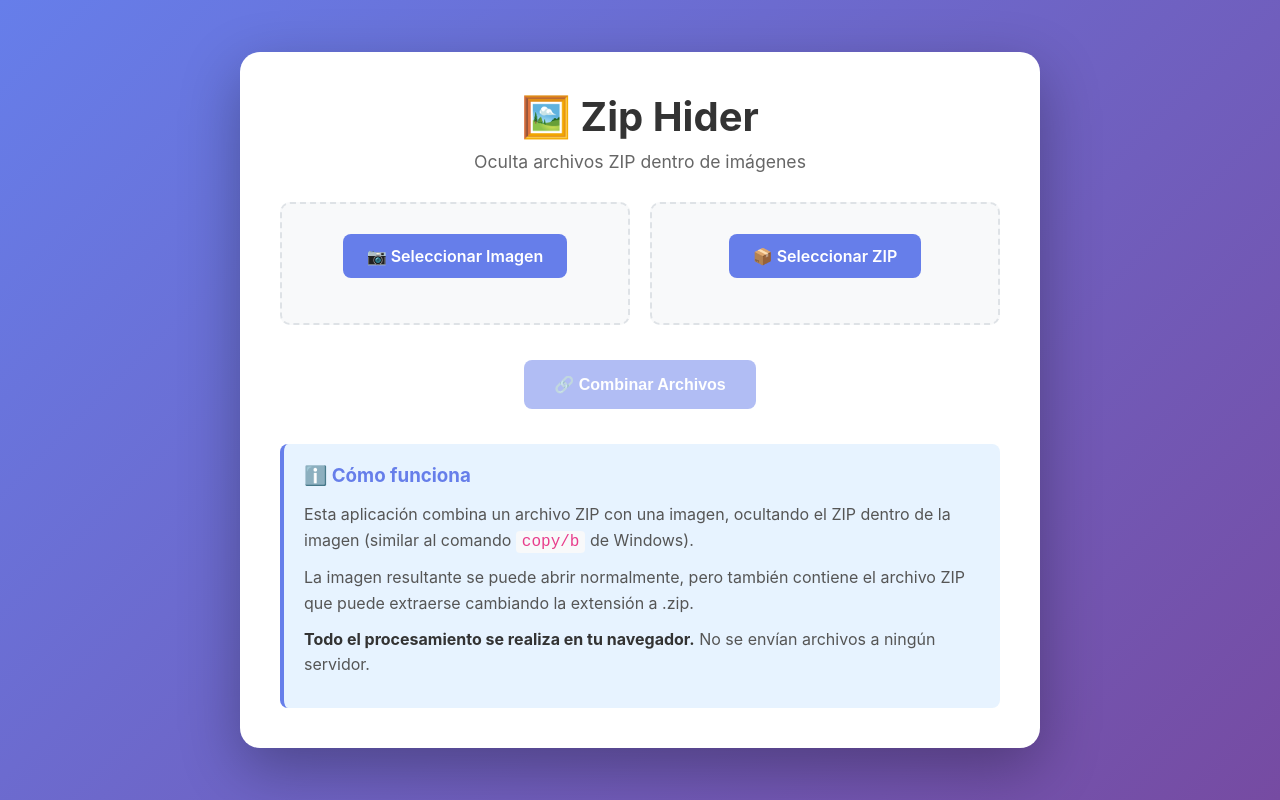
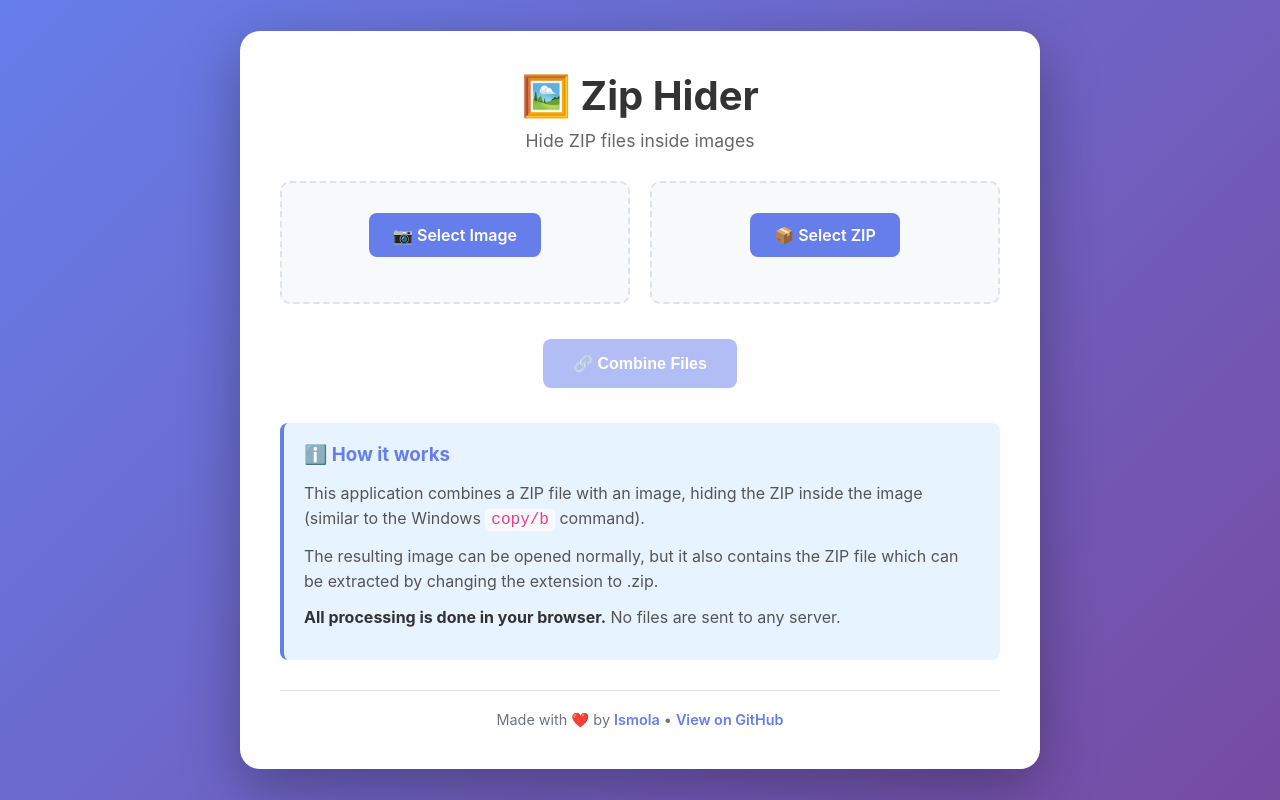
Before and after one commit to Ismola/zip-hider, a React (Create React App) app: page / in a window 1280 px wide. Built offline with nearby package versions, Linux system fonts and the light colour scheme.

Commit message:
Translate web app to English and add GitHub repository link
Co-authored-by: Ismola <60386407+Ismola@users.noreply.github.com>

```diff
--- a/public/index.html
+++ b/public/index.html
@@ -4,7 +4,7 @@
     <meta charset="utf-8" />
     <link rel="icon" href="%PUBLIC_URL%/favicon.ico" />
     <meta name="viewport" content="width=device-width, initial-scale=1" />
-    <meta name="description" content="Oculta archivos ZIP dentro de imágenes de forma segura y privada" />
+    <meta name="description" content="Hide ZIP files inside images securely and privately" />
     <!--
       Notice the use of %PUBLIC_URL% in the tags above.
       It will be replaced with the URL of the `public` folder during the build.
@@ -14,7 +14,7 @@
       work correctly both with client-side routing and a non-root public URL.
       Learn how to configure a non-root public URL by running `npm run build`.
     -->
-    <title>Zip Hider - Oculta ZIP en Imágenes</title>
+    <title>Zip Hider - Hide ZIP in Images</title>
   </head>
   <body>
     <noscript>You need to enable JavaScript to run this app.</noscript>
--- a/src/App.css
+++ b/src/App.css
@@ -211,3 +211,24 @@ h1 {
 .info-section strong {
   color: #333;
 }
+
+.footer {
+  margin-top: 30px;
+  padding-top: 20px;
+  border-top: 1px solid #dee2e6;
+  text-align: center;
+  color: #6c757d;
+  font-size: 0.9rem;
+}
+
+.footer a {
+  color: #667eea;
+  text-decoration: none;
+  font-weight: 600;
+  transition: color 0.3s ease;
+}
+
+.footer a:hover {
+  color: #5568d3;
+  text-decoration: underline;
+}
--- a/src/App.js
+++ b/src/App.js
@@ -15,7 +15,7 @@ function App() {
       setCombinedFile(null);
       setError(null);
     } else {
-      setError('Por favor, selecciona un archivo de imagen válido');
+      setError('Please select a valid image file');
     }
   };
 
@@ -26,13 +26,13 @@ function App() {
       setCombinedFile(null);
       setError(null);
     } else {
-      setError('Por favor, selecciona un archivo ZIP válido');
+      setError('Please select a valid ZIP file');
     }
   };
 
   const combineFiles = async () => {
     if (!imageFile || !zipFile) {
-      setError('Por favor, selecciona ambos archivos (imagen y ZIP)');
+      setError('Please select both files (image and ZIP)');
       return;
     }
 
@@ -60,7 +60,7 @@ function App() {
       setCombinedFile(file);
     } catch (error) {
       console.error('Error combining files:', error);
-      setError('Error al combinar los archivos');
+      setError('Error combining files');
     } finally {
       setIsProcessing(false);
     }
@@ -90,7 +90,7 @@ function App() {
     <div className="App">
       <div className="container">
         <h1>🖼️ Zip Hider</h1>
-        <p className="subtitle">Oculta archivos ZIP dentro de imágenes</p>
+        <p className="subtitle">Hide ZIP files inside images</p>
 
         {error && (
           <div className="error-message" role="alert">
@@ -101,7 +101,7 @@ function App() {
         <div className="upload-section">
           <div className="upload-box">
             <label htmlFor="image-upload" className="file-label">
-              📷 Seleccionar Imagen
+              📷 Select Image
             </label>
             <input
               id="image-upload"
@@ -115,7 +115,7 @@ function App() {
 
           <div className="upload-box">
             <label htmlFor="zip-upload" className="file-label">
-              📦 Seleccionar ZIP
+              📦 Select ZIP
             </label>
             <input
               id="zip-upload"
@@ -134,37 +134,47 @@ function App() {
             disabled={!imageFile || !zipFile || isProcessing}
             className="btn btn-primary"
           >
-            {isProcessing ? '⏳ Procesando...' : '🔗 Combinar Archivos'}
+            {isProcessing ? '⏳ Processing...' : '🔗 Combine Files'}
           </button>
 
           {combinedFile && (
             <div className="result-section">
-              <p className="success-message">✅ Archivo combinado exitosamente!</p>
+              <p className="success-message">✅ Files combined successfully!</p>
               <button onClick={downloadCombinedFile} className="btn btn-download">
-                💾 Descargar Imagen con ZIP Oculto
+                💾 Download Image with Hidden ZIP
               </button>
               <button onClick={reset} className="btn btn-secondary">
-                🔄 Nuevo
+                🔄 New
               </button>
             </div>
           )}
         </div>
 
         <div className="info-section">
-          <h3>ℹ️ Cómo funciona</h3>
+          <h3>ℹ️ How it works</h3>
           <p>
-            Esta aplicación combina un archivo ZIP con una imagen, ocultando el ZIP
-            dentro de la imagen (similar al comando <code>copy/b</code> de Windows).
+            This application combines a ZIP file with an image, hiding the ZIP
+            inside the image (similar to the Windows <code>copy/b</code> command).
           </p>
           <p>
-            La imagen resultante se puede abrir normalmente, pero también contiene
-            el archivo ZIP que puede extraerse cambiando la extensión a .zip.
+            The resulting image can be opened normally, but it also contains
+            the ZIP file which can be extracted by changing the extension to .zip.
           </p>
           <p>
-            <strong>Todo el procesamiento se realiza en tu navegador.</strong> No se
-            envían archivos a ningún servidor.
+            <strong>All processing is done in your browser.</strong> No files
+            are sent to any server.
           </p>
         </div>
+
+        <footer className="footer">
+          <p>
+            Made with ❤️ by <a href="https://github.com/Ismola" target="_blank" rel="noopener noreferrer">Ismola</a>
+            {' • '}
+            <a href="https://github.com/Ismola/zip-hider" target="_blank" rel="noopener noreferrer">
+              View on GitHub
+            </a>
+          </p>
+        </footer>
       </div>
     </div>
   );
```
Also changed, not shown: 1 other file (tests, documents, lock files or other folders).
